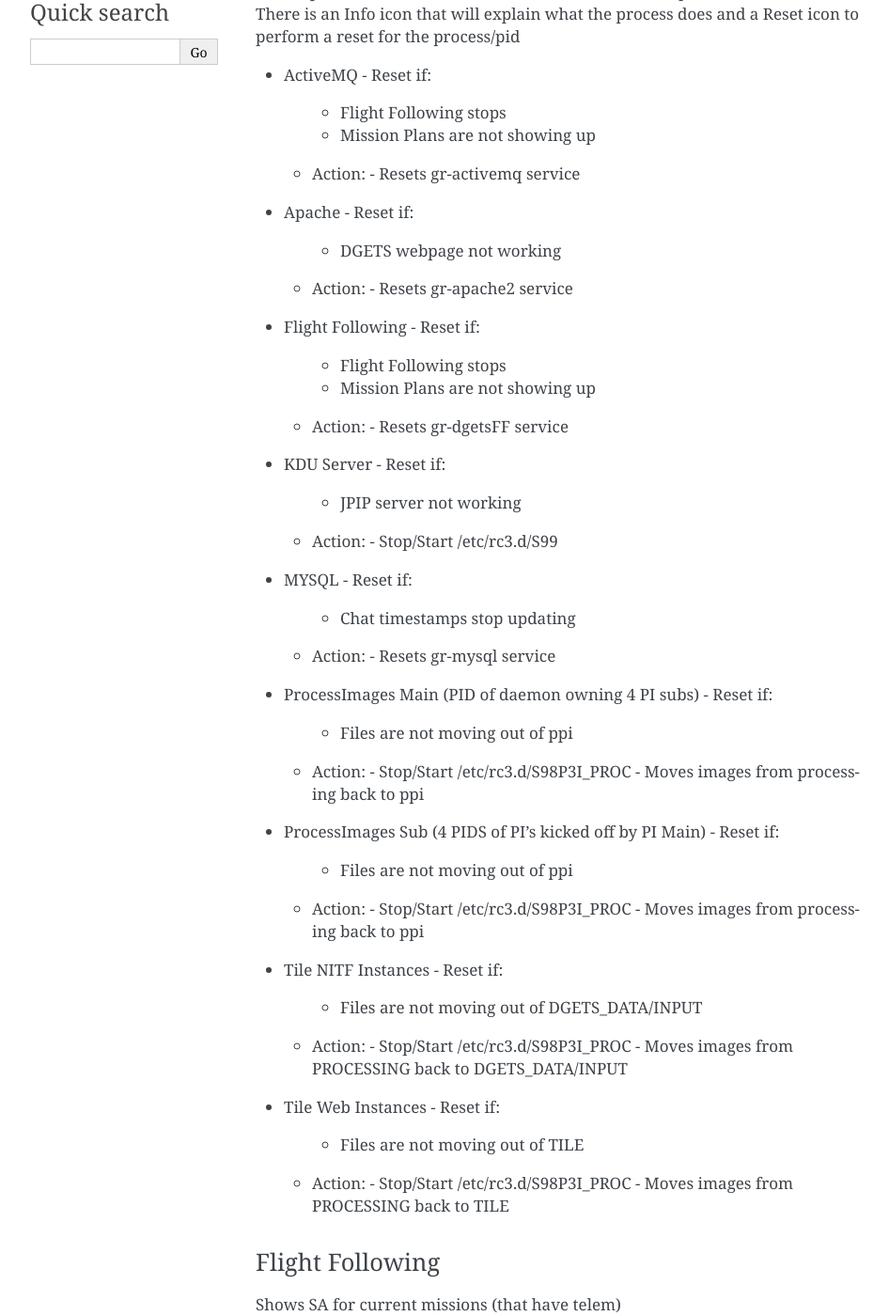
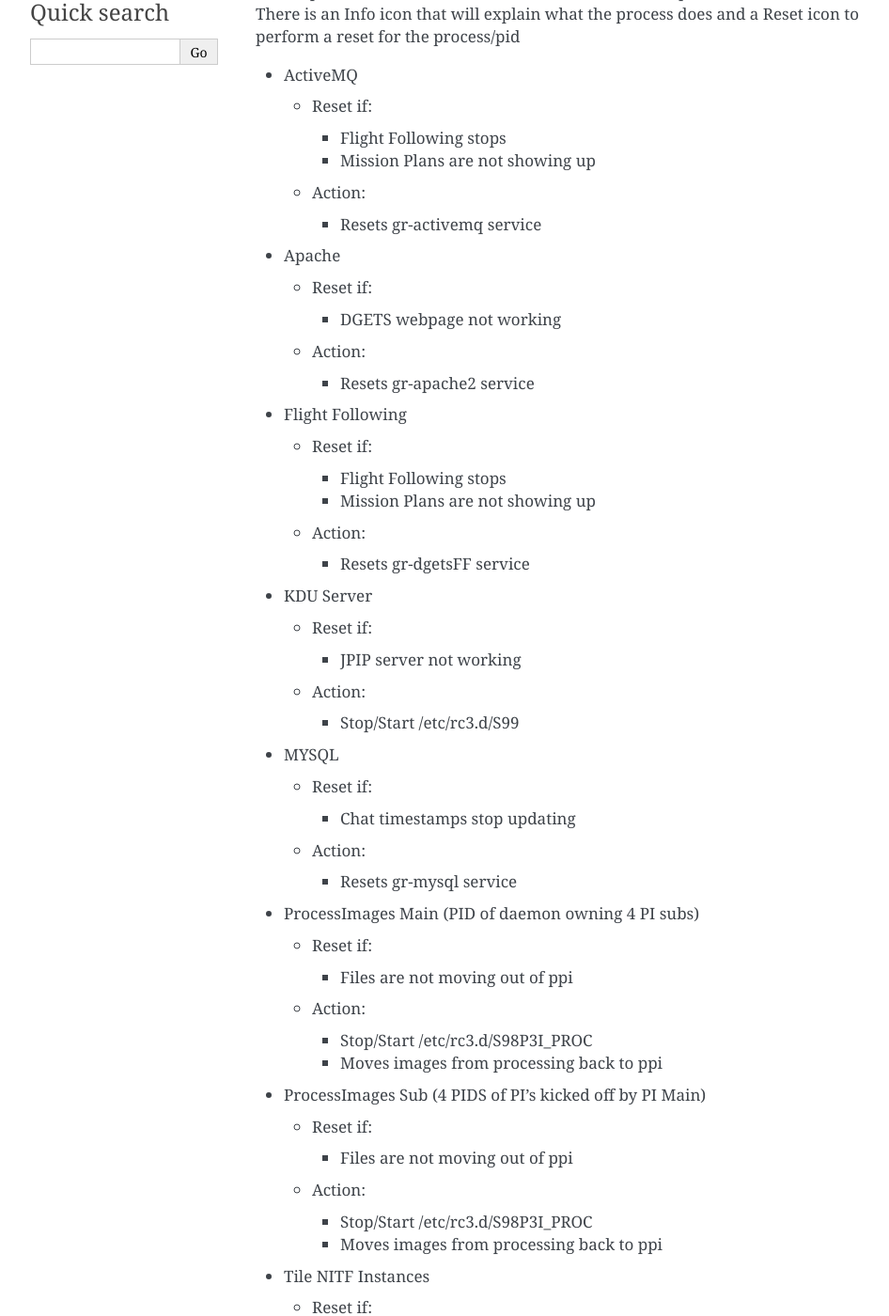
Before and after one commit to ltratcliff/dgets_docs, a Sphinx documentation site: the page built from source/admin_hud.rst, in a window 1280 px wide and 1400 px high, scrolled down 457 px. Shown: the whole window at 94% size, without its empty margins (148-1094 px from the left). Built offline with Sphinx 7.4.7, drawn with Linux system fonts in a browser that asks for light colours; some of the changed text lies outside the part shown.

Commit message:
admin hud format fixes

```diff
--- a/source/admin_hud.rst
+++ b/source/admin_hud.rst
@@ -18,62 +18,98 @@
 explain what the process does and a Reset icon to perform a reset for the process/pid
 
 - ActiveMQ
+
   - Reset if:
+
     - Flight Following stops
     - Mission Plans are not showing up
+
   - Action:
+
     - Resets gr-activemq service
 
 - Apache
+
   - Reset if:
+
     - DGETS webpage not working
+
   - Action:
+
     - Resets gr-apache2 service
 
 - Flight Following
+
   - Reset if:
+
     - Flight Following stops
     - Mission Plans are not showing up
+
   - Action:
+
     - Resets gr-dgetsFF service
 
 - KDU Server
+
   - Reset if:
+
     - JPIP server not working
+
   - Action:
+
     - Stop/Start /etc/rc3.d/S99
 
 - MYSQL
+
   - Reset if:
+
     - Chat timestamps stop updating
+
   - Action:
+
     - Resets gr-mysql service
 
 - ProcessImages Main (PID of daemon owning 4 PI subs)
+
   - Reset if:
+
     - Files are not moving out of ppi
+
   - Action:
+
     - Stop/Start /etc/rc3.d/S98P3I_PROC
     - Moves images from processing back to ppi
 
 - ProcessImages Sub (4 PIDS of PI's kicked off by PI Main)
+
   - Reset if:
+
     - Files are not moving out of ppi
+
   - Action:
+
     - Stop/Start /etc/rc3.d/S98P3I_PROC
     - Moves images from processing back to ppi
 
 - Tile NITF Instances
+
   - Reset if:
+
     - Files are not moving out of DGETS_DATA/INPUT
+
   - Action:
+
     - Stop/Start /etc/rc3.d/S98P3I_PROC
     - Moves images from PROCESSING back to DGETS_DATA/INPUT
 
 - Tile Web Instances
+
   - Reset if:
+
     - Files are not moving out of TILE
+
   - Action:
+
     - Stop/Start /etc/rc3.d/S98P3I_PROC
     - Moves images from PROCESSING back to TILE
 
@@ -116,13 +152,16 @@
 
 Three tabs to clean
  - Imagery
+
    - Can delete entire missions' imagery with delete icon
    - Can delete individual scenes by clicking ? icon
 
  - Plans
+
    - Delete icon will delete SP from DB.
 
  - DB Restore
+
    - Option to restore DB to earlier state (goes back 1 week)
 
 Processes
@@ -141,7 +180,9 @@
 
 To reset Admin Hud procs:
 
-``/etc/rc3.d/S99SYERS stop/start``
+.. code:: console
+
+   /etc/rc3.d/S99SYERS stop/start
 
 Logs for statusd.py and resetd.py are located:
  - /raid/DGETS_DATA/dgets_logs/statusd.log
```
